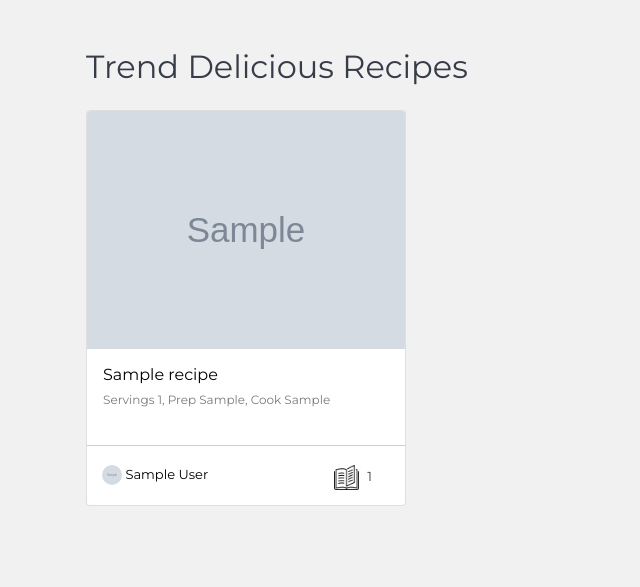
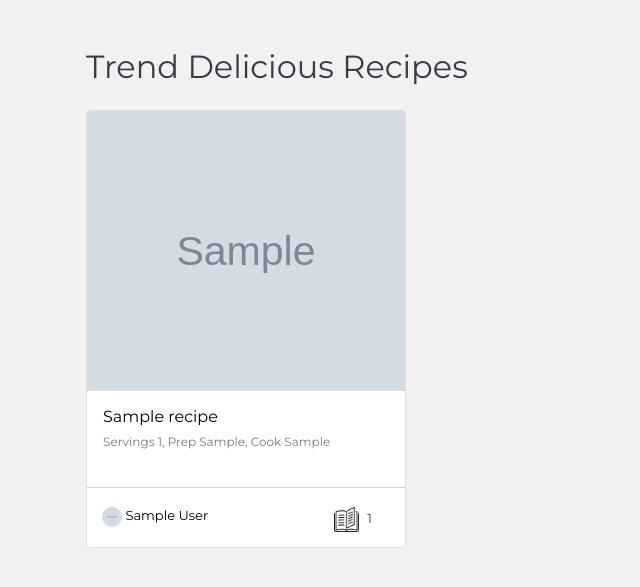
Before and after one commit to sozgur/food_recipe_web_app, a Flask app: page / in a window 1280 px wide. Shown: the part 66-653 px from the top of the page, without its empty margins (0-640 px from the left). Run offline with Flask 2, Linux system fonts and the light colour scheme; tables that the repository leaves empty hold one stand-in row (values such as "Sample post"); grey boxes marked "Sample" are stand-in pictures; some libraries are stand-ins or nearby versions.

Commit message:
edit height of card img

```diff
--- a/app/static/css/recipe.css
+++ b/app/static/css/recipe.css
@@ -99,7 +99,7 @@
   grid-template-columns: 33% 33% 33%;
 }
 
-.card-img-top img {
+.card-img-top {
   width: 100%;
   height: 280px;
 }
```
